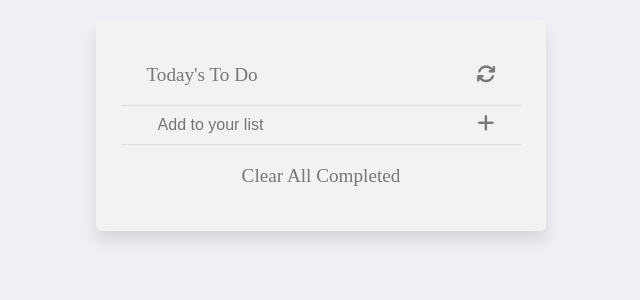
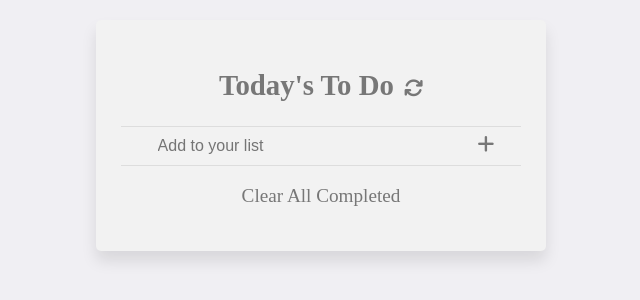
Before and after one commit to Mwapsam/To-Do-List, a website built with webpack: page dist/index.html in a window 1280 px wide. Shown: the part 100-400 px from the top of the page, without its empty margins (327-967 px from the left). Built offline with nearby package versions, Linux system fonts and the light colour scheme.

Commit message:
Refactor for sematic html

```diff
--- a/dist/index.html
+++ b/dist/index.html
@@ -11,9 +11,9 @@
   <script defer src="main.js"></script></head>
 
   <body>
-    <div class="list">
+    <section class="list">
       <div class="row title">
-        <p>Today's To Do</p>
+        <h1>Today's To Do</h1>
         <i class="fas fa-sync"></i>
       </div>
       <div class="row">
@@ -31,6 +31,6 @@
       <div class="row clear" >
         <p id="completed">Clear All Completed</p>
       </div>
-    </div>
+    </section>
   </body>
 </html>
```
